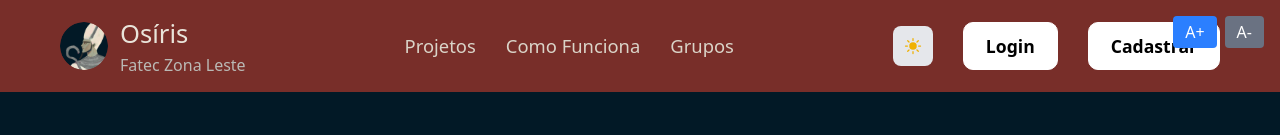
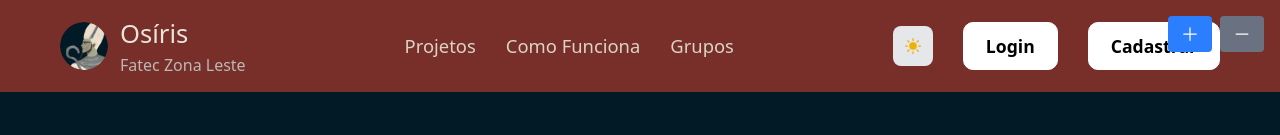
Before and after one commit to Infinito-1/osiris-react, a React (Vite) app: page / in a window 1280 px wide. Shown: the top 135 px of the page. Built offline with nearby package versions, Linux system fonts and the light colour scheme.

Commit message:
feat: adiciona botões de zoom com Heroicons e ajuste global de fonte

```diff
--- a/src/App.tsx
+++ b/src/App.tsx
@@ -27,7 +27,10 @@ import CoordenadorEmAndamento from "./pages/usuarios/CoordenadorEmAndamento";
 import CoordenadorConcluidas from "./pages/usuarios/CoordenadorConcluidas";
 import EmpreendedorConcluidas from "./pages/usuarios/EmpreendedorConcluidas";
 import EmpreendedorEmAndamento from "./pages/usuarios/EmpreendedorEmAndamento";
-import { useState } from "react";
+import { useState, useEffect } from "react";
+
+// Heroicons
+import { PlusIcon, MinusIcon } from "@heroicons/react/24/solid";
 
 function App() {
   const [zoom, setZoom] = useState(1);
@@ -40,28 +43,32 @@ function App() {
     setZoom((prev) => (prev > 0.7 ? prev - 0.1 : prev));
   };
 
+  // Atualiza o font-size do <html> sempre que o zoom mudar
+  useEffect(() => {
+    document.documentElement.style.fontSize = `${zoom}em`;
+  }, [zoom]);
+
   return (
     <ThemeProvider>
       <BrowserRouter>
-        {/* ZOOM GLOBAL */}
-        <div style={{ fontSize: `${zoom}em` }}>
-
         <Navbar />
 
-          {/* BOTÕES */}
+        {/* BOTÕES DE ZOOM COM ÍCONES */}
         <div className="fixed top-4 right-4 flex gap-2 z-50">
           <button
             onClick={aumentarFonte}
-              className="bg-blue-500 text-white px-3 py-1 rounded"
+            className="bg-blue-500 text-white px-3 py-2 rounded flex items-center gap-1"
+            aria-label="Aumentar fonte"
           >
-              A+
+            <PlusIcon className="h-5 w-5" />
           </button>
 
           <button
             onClick={diminuirFonte}
-              className="bg-gray-500 text-white px-3 py-1 rounded"
+            className="bg-gray-500 text-white px-3 py-2 rounded flex items-center gap-1"
+            aria-label="Diminuir fonte"
           >
-              A-
+            <MinusIcon className="h-5 w-5" />
           </button>
         </div>
 
@@ -114,7 +121,6 @@ function App() {
         </div>
 
         <Footer />
-        </div>
       </BrowserRouter>
     </ThemeProvider>
   );
```
Lines whose indentation alone changed are shown as unchanged.
